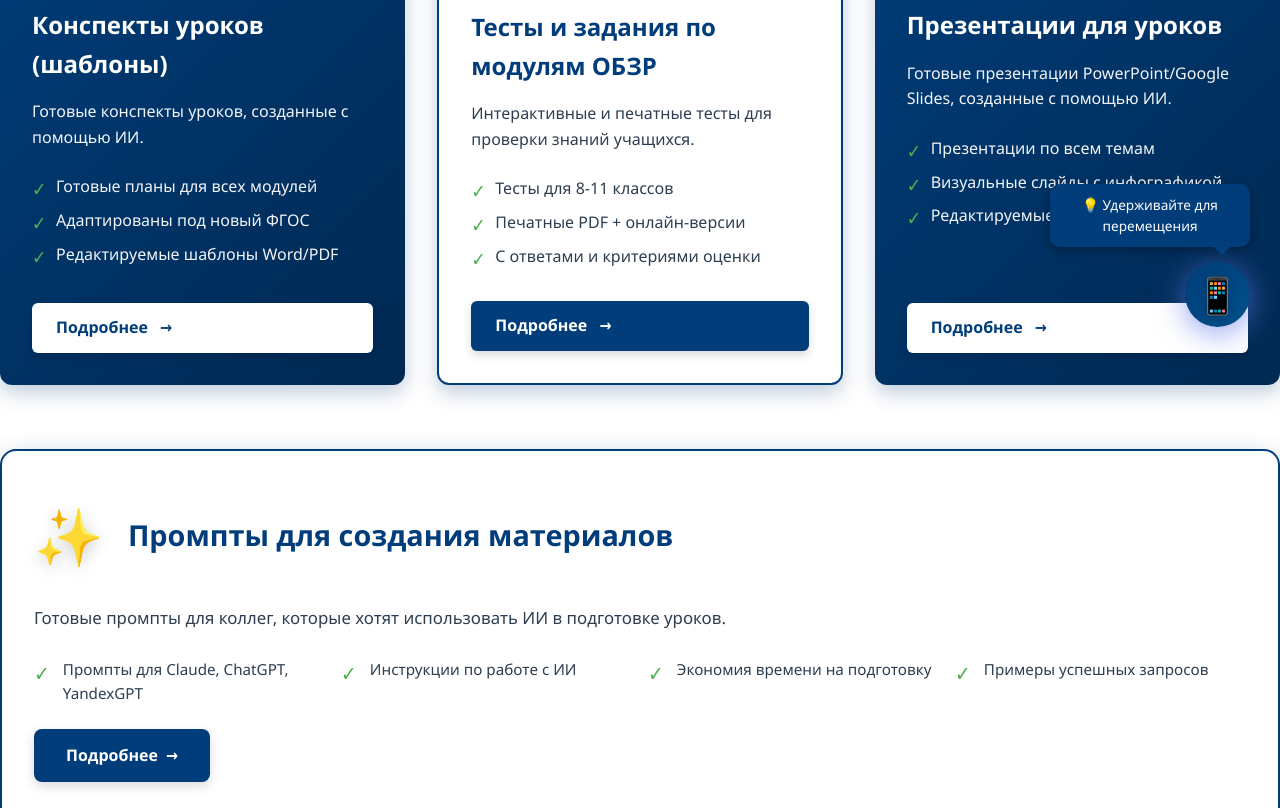
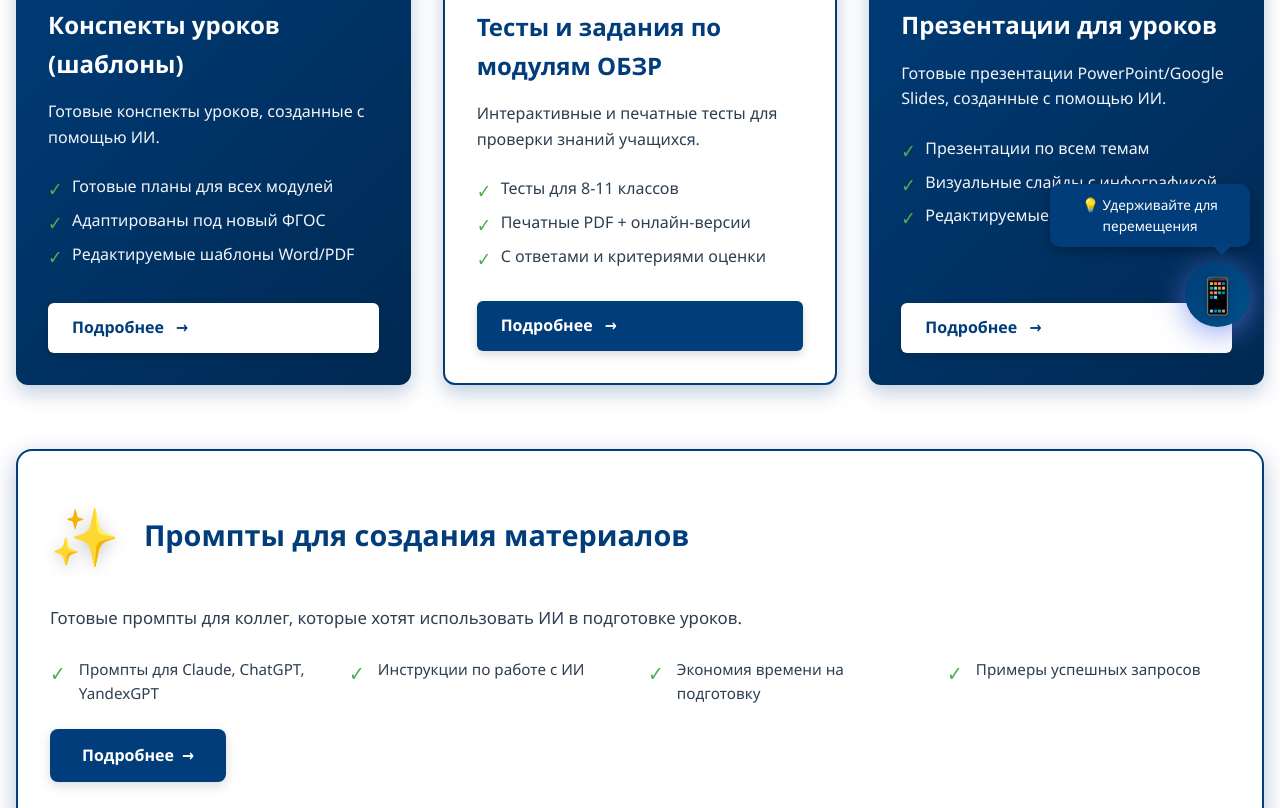
Before and after one commit to OBZR77/sayt_obzr, a plain HTML site: page ai-dlya-kolleg.html in a window 1280 px wide. Shown: the part 443-1251 px from the top of the page. Drawn offline with Linux system fonts and the light colour scheme.

Commit message:
Update ai-dlya-kolleg.html

```diff
--- a/ai-dlya-kolleg.html
+++ b/ai-dlya-kolleg.html
@@ -248,6 +248,17 @@
     .nav-menu > li.has-submenu.open .submenu {
         max-height: 500px;
         padding: 0 1rem 2rem;
+    }
+}
+ main {
+        padding: 0 1rem 2rem 1rem;
+    }
+
+    .info-block,
+    .horizontal-card {
+        margin-left: 0;
+        margin-right: 0;
+        border-radius: 12px;
     }
 }
 
```
